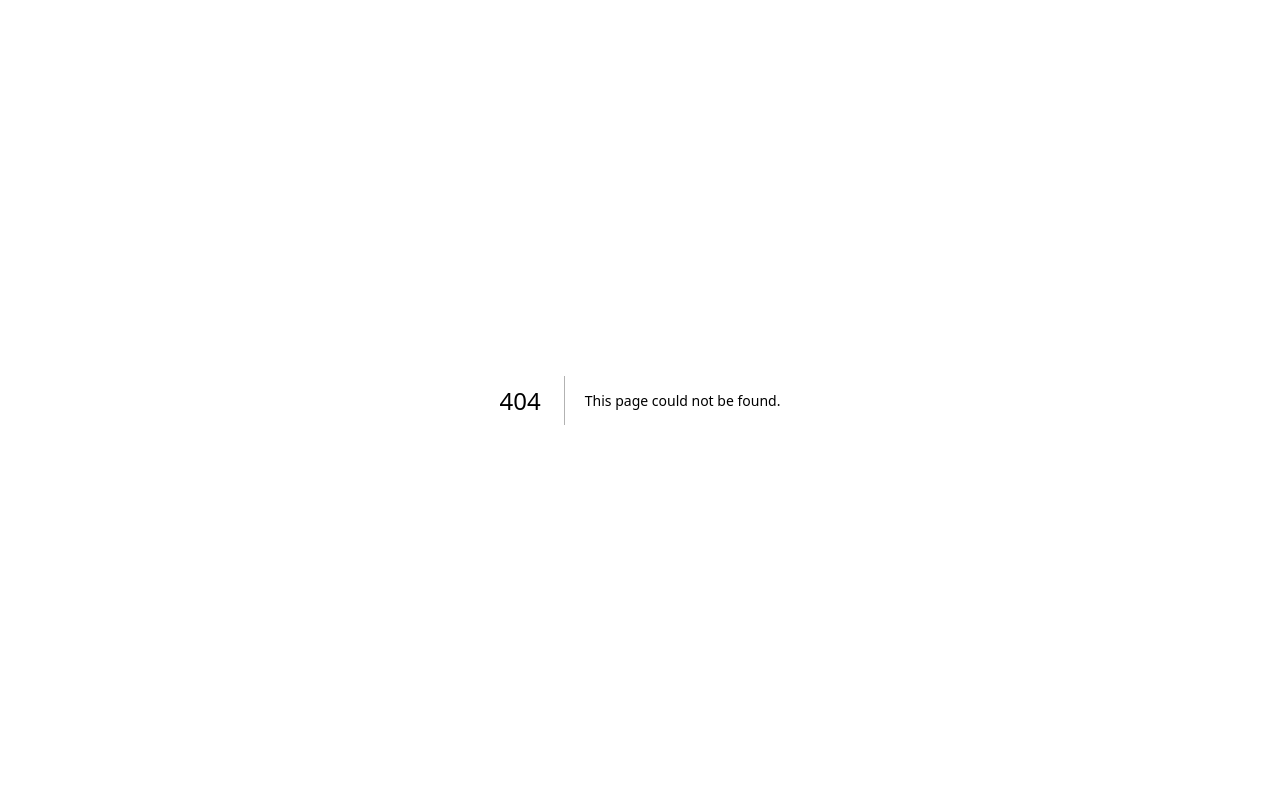
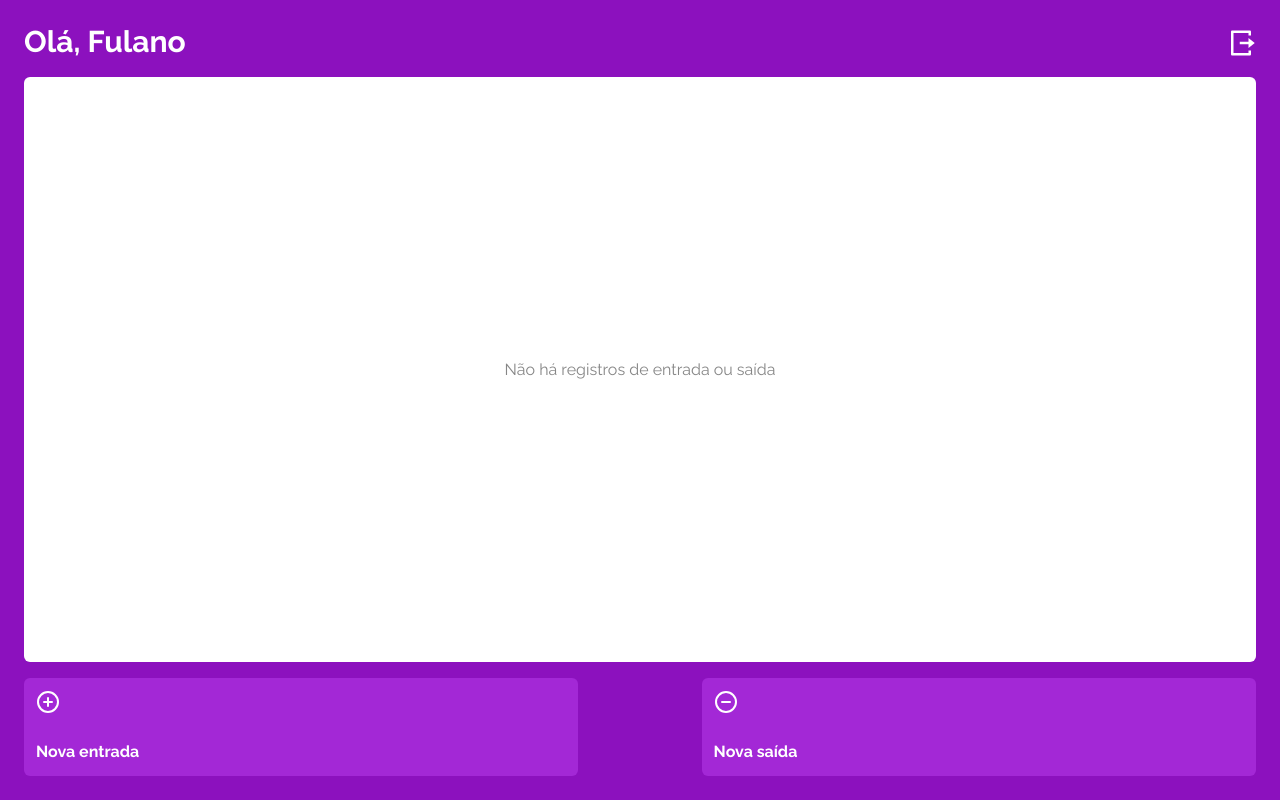
Before and after one commit to kawaym/my-wallet, a Next.js app: page /dashboard in a window 1280 px wide. Before the commit this address had no page. Built offline with nearby package versions, Linux system fonts and the light colour scheme; a web font is replaced by a local one.

Commit message:
feat: adds dashboard layout

```diff
--- /dev/null
+++ b/app/dashboard/page.tsx
@@ -0,0 +1,37 @@
+import { signOut } from "@/auth";
+import { RiLogoutBoxRLine } from "react-icons/ri";
+import { FiPlusCircle, FiMinusCircle } from "react-icons/fi";
+
+export default function Page() {
+  return (
+    <div className="flex flex-col w-full h-full p-6 gap-4">
+      <header className="flex w-full justify-between">
+        <p className="font-bold text-3xl">Olá, Fulano</p>
+        <form
+          action={async () => {
+            "use server";
+
+            await signOut();
+          }}
+        >
+          <button className="font-bold text-3xl h-full">
+            <RiLogoutBoxRLine />
+          </button>
+        </form>
+      </header>
+      <main className="w-full h-full flex items-center justify-center bg-white text-secondaryText rounded-md">
+        Não há registros de entrada ou saída
+      </main>
+      <footer className="w-full h-1/6 flex justify-between gap-2">
+        <button className="bg-buttonColor w-9/20 font-bold flex flex-col p-3 justify-between text-wrap rounded-md items-start">
+          <FiPlusCircle className="text-2xl font-bold" />
+          Nova entrada
+        </button>
+        <button className="bg-buttonColor w-9/20 font-bold flex flex-col p-3 justify-between text-wrap rounded-md items-start">
+          <FiMinusCircle className="text-2xl font-bold" />
+          Nova saída
+        </button>
+      </footer>
+    </div>
+  );
+}
--- a/app/layout.tsx
+++ b/app/layout.tsx
@@ -15,7 +15,9 @@ export default function RootLayout({
 }>) {
   return (
     <html lang="pt-BR">
-      <body className={`${raleway.className} antialiased`}>{children}</body>
+      <body className={`${raleway.className} antialiased w-screen h-screen`}>
+        {children}
+      </body>
     </html>
   );
 }
--- a/package.json
+++ b/package.json
@@ -20,6 +20,7 @@
     "pg": "^8.12.0",
     "react": "19.0.0-rc-1d989965-20240821",
     "react-dom": "19.0.0-rc-1d989965-20240821",
+    "react-icons": "^5.3.0",
     "tailwindcss": "^3.4.1",
     "typescript": "^5",
     "zod": "^3.23.8"
--- a/tailwind.config.ts
+++ b/tailwind.config.ts
@@ -15,6 +15,11 @@ const config: Config = {
       },
       colors: {
         buttonColor: "rgba(163,40,214,1)",
+        secondaryText: "rgba(134, 134, 134, 1)",
+      },
+      spacing: {
+        "1/10": "10%",
+        "9/20": "45%",
       },
     },
   },
```
Also changed, not shown: 1 other file (tests, documents, lock files or other folders).
